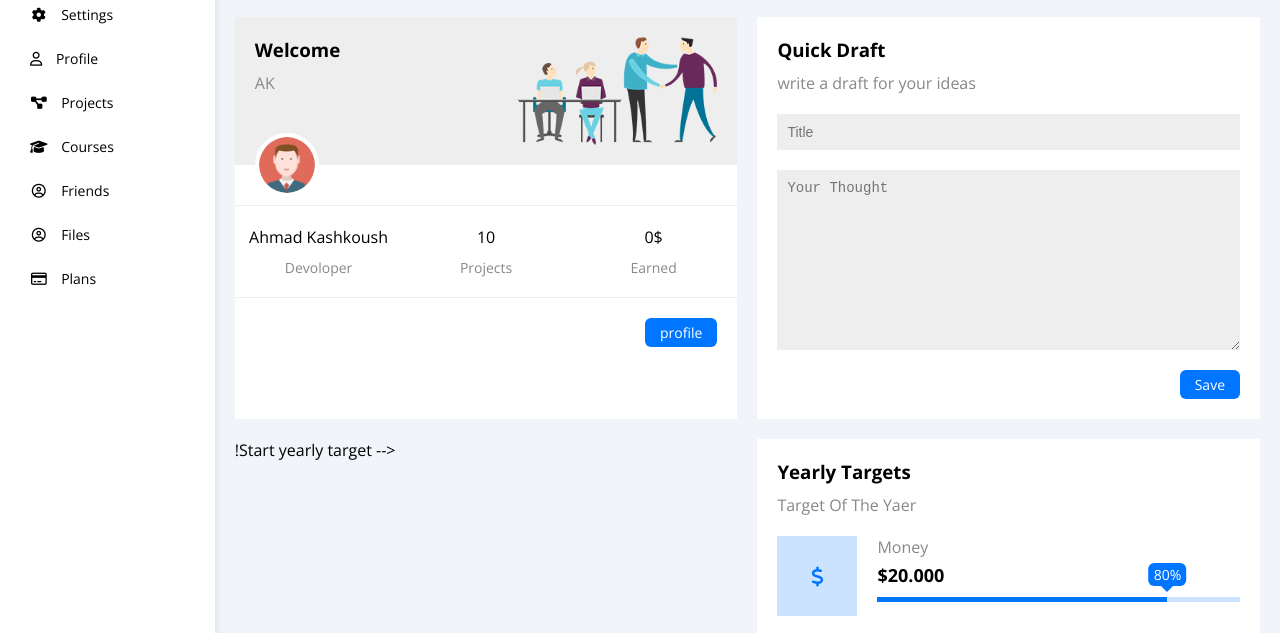
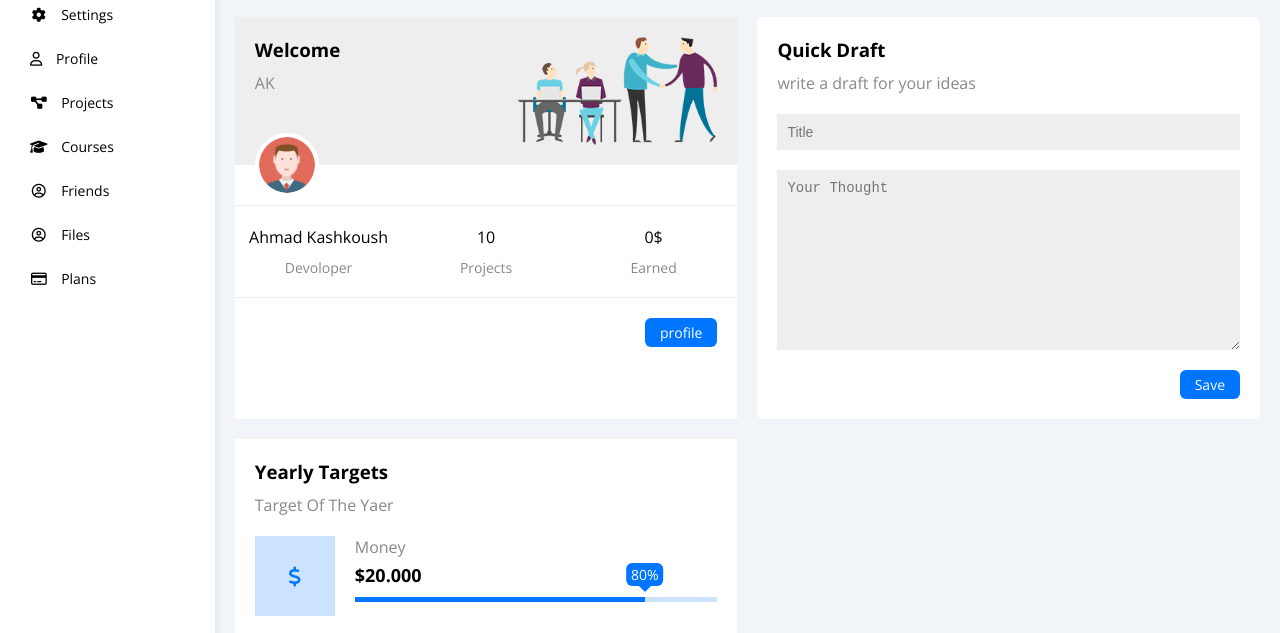
Before and after one commit to ahmad-kashkoush/Dashboard, a plain HTML site: page index.html in a window 1280 px wide. Shown: the part 146-779 px from the top of the page. Drawn offline with nearby package versions, Linux system fonts and the light colour scheme.

Commit message:
Doesn't matter

```diff
--- a/index.html
+++ b/index.html
@@ -111,7 +111,9 @@
               <img src="imgs/welcome.png" alt="" class="hide-mobile" />
             </div>
             <!-- ! -->
-            <div class="box-content bg-white p-relative pb-20 pt-20 txt-c-mobile ">
+            <div
+              class="box-content bg-white p-relative pb-20 pt-20 txt-c-mobile"
+            >
               <img src="imgs/avatar.png" class="rad-half" />
               <div
                 class="table txt-c d-flex p-relative pb-20 pt-20 mt-20 d-block-mobile"
@@ -138,7 +140,7 @@
 
 
             ! Start Quick Draft-->
-          <div class="quick-draft bg-white ml-5 p-20">
+          <div class="quick-draft bg-white ml-5 p-20 rad-6">
             <div class="title mb-20">
               <h3 class="c-black txt-cap">quick draft</h3>
               <p class="fs-16 c-grey mt-10">write a draft for your ideas</p>
@@ -154,9 +156,18 @@
                 placeholder="Your Thought"
               ></textarea>
             </form>
-            <a href="#" class="btn-shape txt-cap bg-blue c-white d-block w-fit">save</a>
+            <a href="#" class="btn-shape txt-cap bg-blue c-white d-block w-fit"
+              >save</a
+            >
           </div>
           <!-- ? End Quick Draft -->
+          <!--
+
+
+
+
+
+
             !Start yearly target
            -->
           <div class="yearly-target bg-white ml-5 p-20">
```
